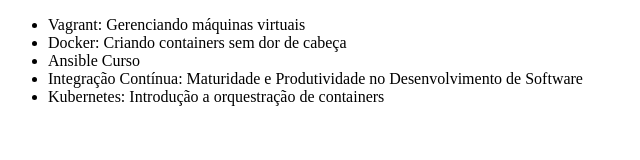
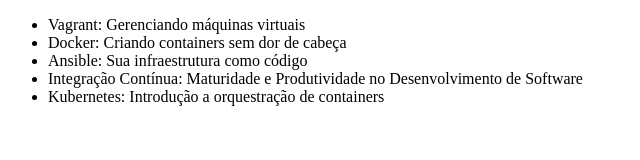
Before and after one commit to anagitalura/alura-git, a plain HTML site: page index.html in a window 1280 px wide. Shown: the whole page, without its empty margins (0-640 px from the left). Drawn offline with Linux system fonts and the light colour scheme.

Commit message:
Alterando nome do curso de Ansible

```diff
--- a/index.html
+++ b/index.html
@@ -8,7 +8,7 @@
     <ul>
         <li>Vagrant: Gerenciando máquinas virtuais</li>
         <li>Docker: Criando containers sem dor de cabeça</li>
-        <li>Ansible Curso</li>
+        <li>Ansible: Sua infraestrutura como código</li>
         <li>Integração Contínua: Maturidade e Produtividade no Desenvolvimento de Software</li>
         <li>Kubernetes: Introdução a orquestração de containers </li>
     </ul>
```
